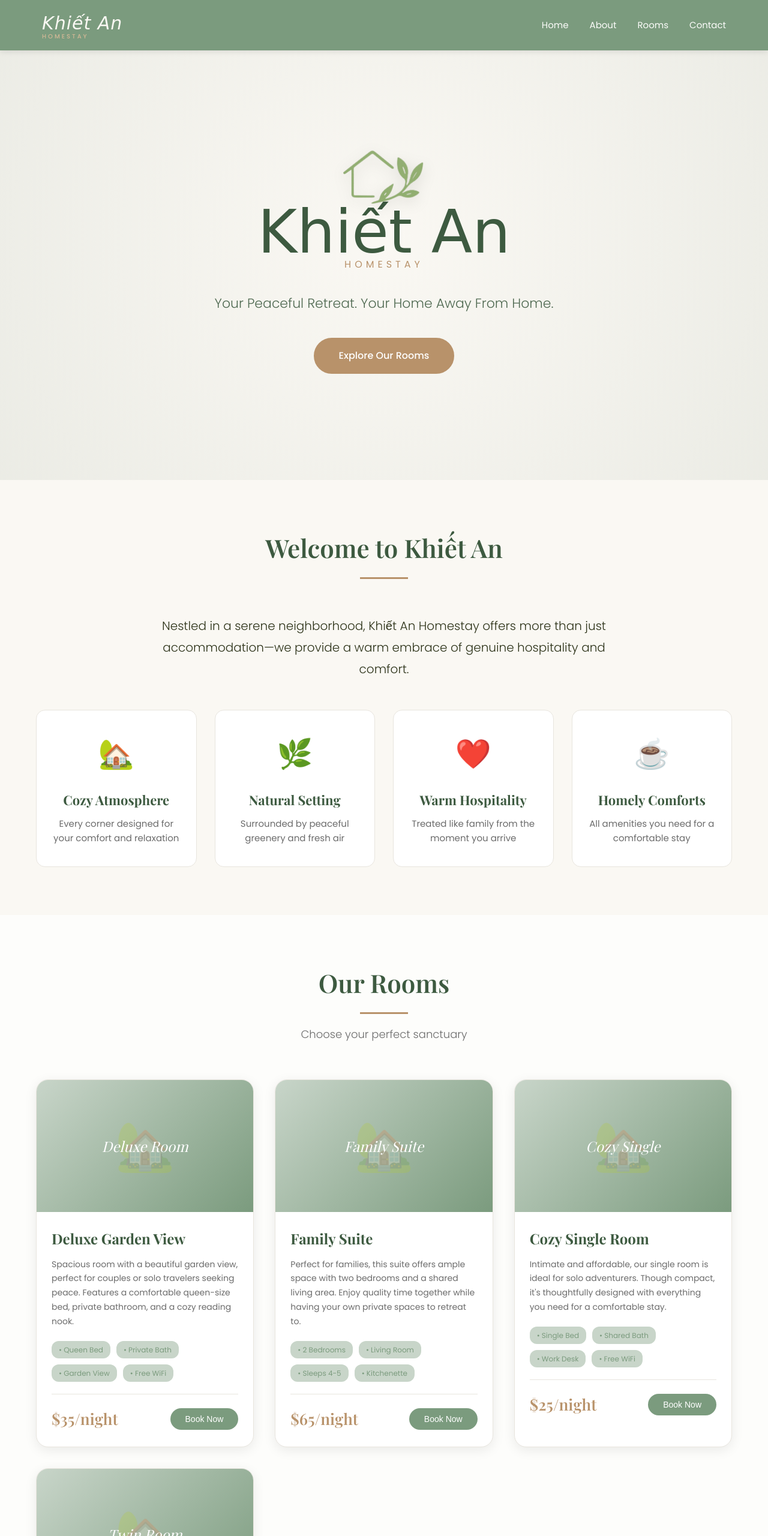
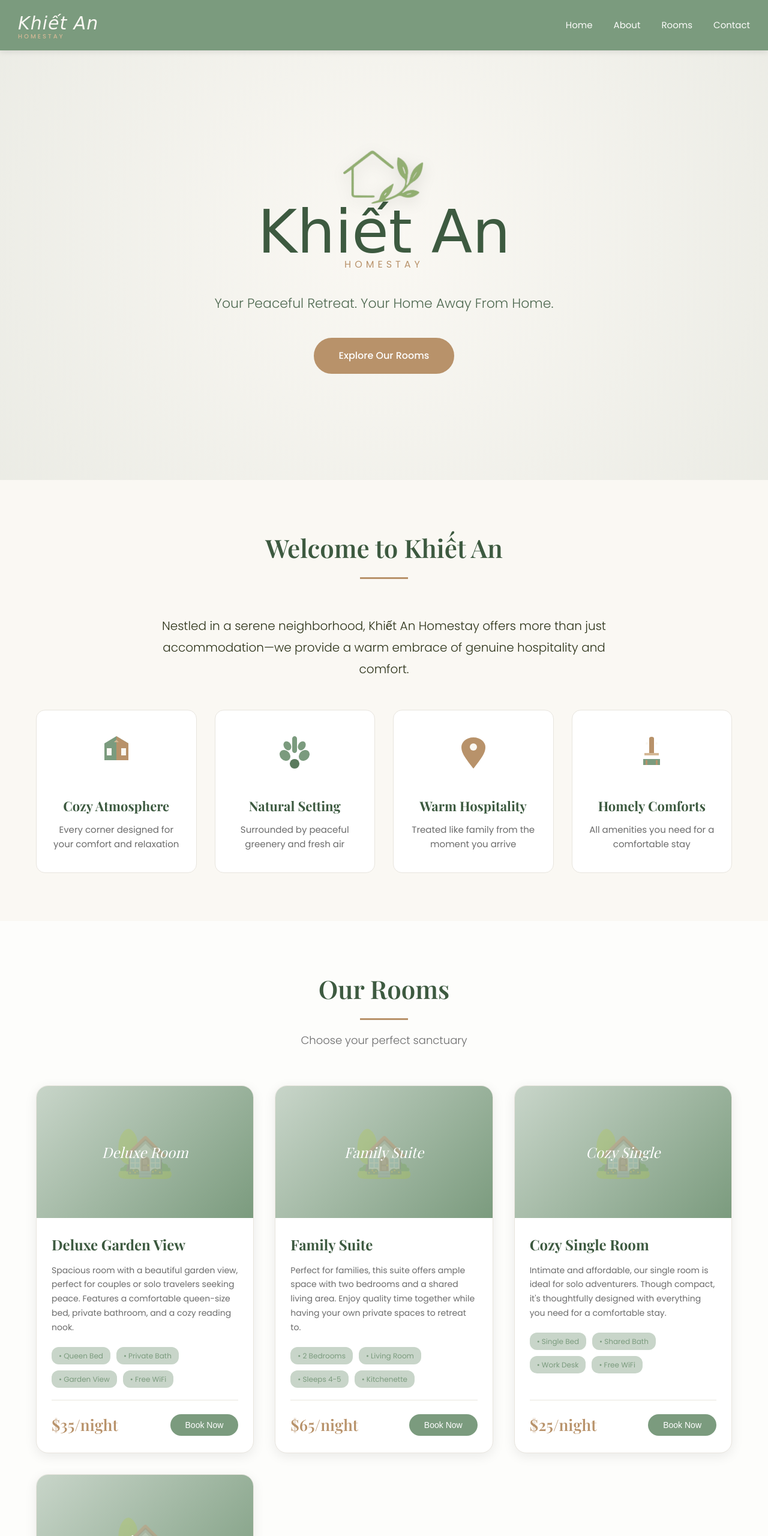
Before and after one commit to KienDT911/KhietAnHomestay, a website: page frontend/index.html in a window 1280 px wide. Shown: the top 2560 px of the page at 60% size. Drawn offline with nearby package versions, Linux system fonts and the light colour scheme; a web font is replaced by a local one.

Commit message:
Change the icon

```diff
--- a/frontend/css/styles.css
+++ b/frontend/css/styles.css
@@ -70,8 +70,7 @@ body {
 }
 
 .nav-container {
-    max-width: var(--container-max);
-    margin: 0 auto;
+    width: 100%;
     padding: 15px 30px;
     display: flex;
     justify-content: space-between;
@@ -365,6 +364,8 @@ body {
     box-shadow: 0 5px 20px rgba(0, 0, 0, 0.08);
     transition: all 0.3s ease;
     border: 1px solid var(--border-color);
+    display: flex;
+    flex-direction: column;
 }
 
 .room-card:hover {
@@ -399,6 +400,9 @@ body {
 
 .room-content {
     padding: 25px;
+    display: flex;
+    flex-direction: column;
+    flex: 1;
 }
 
 .room-title {
@@ -436,6 +440,7 @@ body {
     align-items: center;
     padding-top: 20px;
     border-top: 1px solid var(--border-color);
+    margin-top: auto;
 }
 
 .room-price {
--- a/frontend/index.html
+++ b/frontend/index.html
@@ -52,22 +52,22 @@
                     </p>
                     <div class="features-grid">
                         <div class="feature-card">
-                            <div class="feature-icon">🏡</div>
+                            <div class="feature-icon"><img src="assets/icons/cozy.svg" alt="Cozy Atmosphere"></div>
                             <h3>Cozy Atmosphere</h3>
                             <p>Every corner designed for your comfort and relaxation</p>
                         </div>
                         <div class="feature-card">
-                            <div class="feature-icon">🌿</div>
+                            <div class="feature-icon"><img src="assets/icons/nature.svg" alt="Natural Setting"></div>
                             <h3>Natural Setting</h3>
                             <p>Surrounded by peaceful greenery and fresh air</p>
                         </div>
                         <div class="feature-card">
-                            <div class="feature-icon">❤️</div>
+                            <div class="feature-icon"><img src="assets/icons/heart.svg" alt="Warm Hospitality"></div>
                             <h3>Warm Hospitality</h3>
                             <p>Treated like family from the moment you arrive</p>
                         </div>
                         <div class="feature-card">
-                            <div class="feature-icon">☕</div>
+                            <div class="feature-icon"><img src="assets/icons/coffee.svg" alt="Homely Comforts"></div>
                             <h3>Homely Comforts</h3>
                             <p>All amenities you need for a comfortable stay</p>
                         </div>
@@ -192,24 +192,24 @@
             <div class="contact-content">
                 <div class="contact-info">
                     <div class="contact-card">
-                        <div class="contact-icon">📍</div>
+                        <div class="contact-icon"><img src="assets/icons/location.svg" alt="Address"></div>
                         <h3>Address</h3>
                         <p>123 Peaceful Street<br>Garden District<br>Hanoi, Vietnam</p>
                     </div>
                     <div class="contact-card">
-                        <div class="contact-icon">📞</div>
+                        <div class="contact-icon"><img src="assets/icons/phone.svg" alt="Phone"></div>
                         <h3>Phone</h3>
                         <p>+84 123 456 789</p>
                         <p class="contact-note">Available 24/7</p>
                     </div>
                     <div class="contact-card">
-                        <div class="contact-icon">✉️</div>
+                        <div class="contact-icon"><img src="assets/icons/email.svg" alt="Email"></div>
                         <h3>Email</h3>
                         <p>hello@khietanhomestay.com</p>
                         <p class="contact-note">We reply within 24 hours</p>
                     </div>
                     <div class="contact-card">
-                        <div class="contact-icon">⏰</div>
+                        <div class="contact-icon"><img src="assets/icons/clock.svg" alt="Check-in/Check-out"></div>
                         <h3>Check-in/Check-out</h3>
                         <p>Check-in: 2:00 PM<br>Check-out: 12:00 PM</p>
                     </div>
```
Also changed, not shown: frontend/assets/icons/clock.svg (added), frontend/assets/icons/coffee.svg (added), frontend/assets/icons/cozy.svg (added), frontend/assets/icons/email.svg (added), frontend/assets/icons/heart.svg (added), frontend/assets/icons/location.svg (added), frontend/assets/icons/nature.svg (added), frontend/assets/icons/phone.svg (added).
